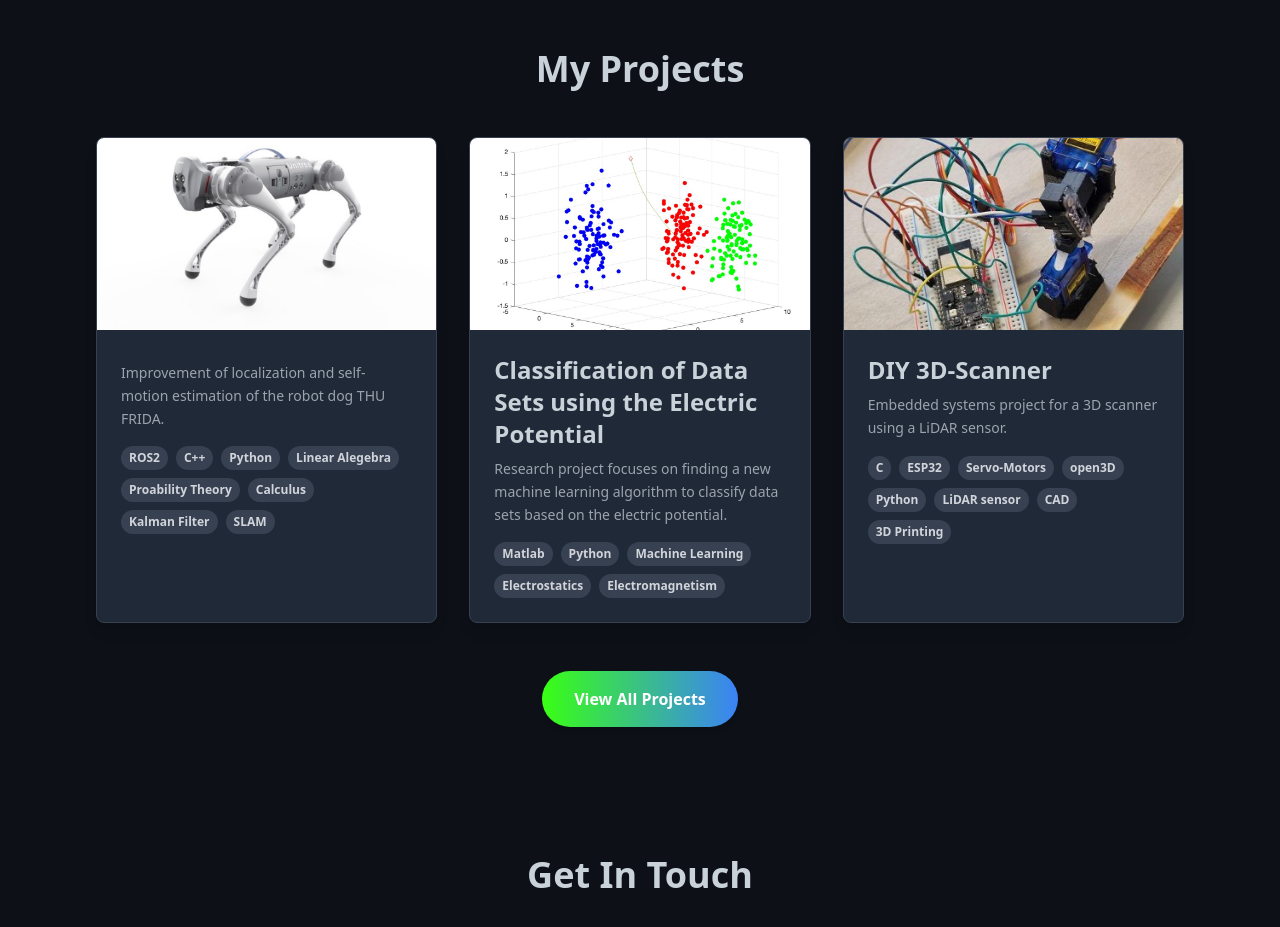
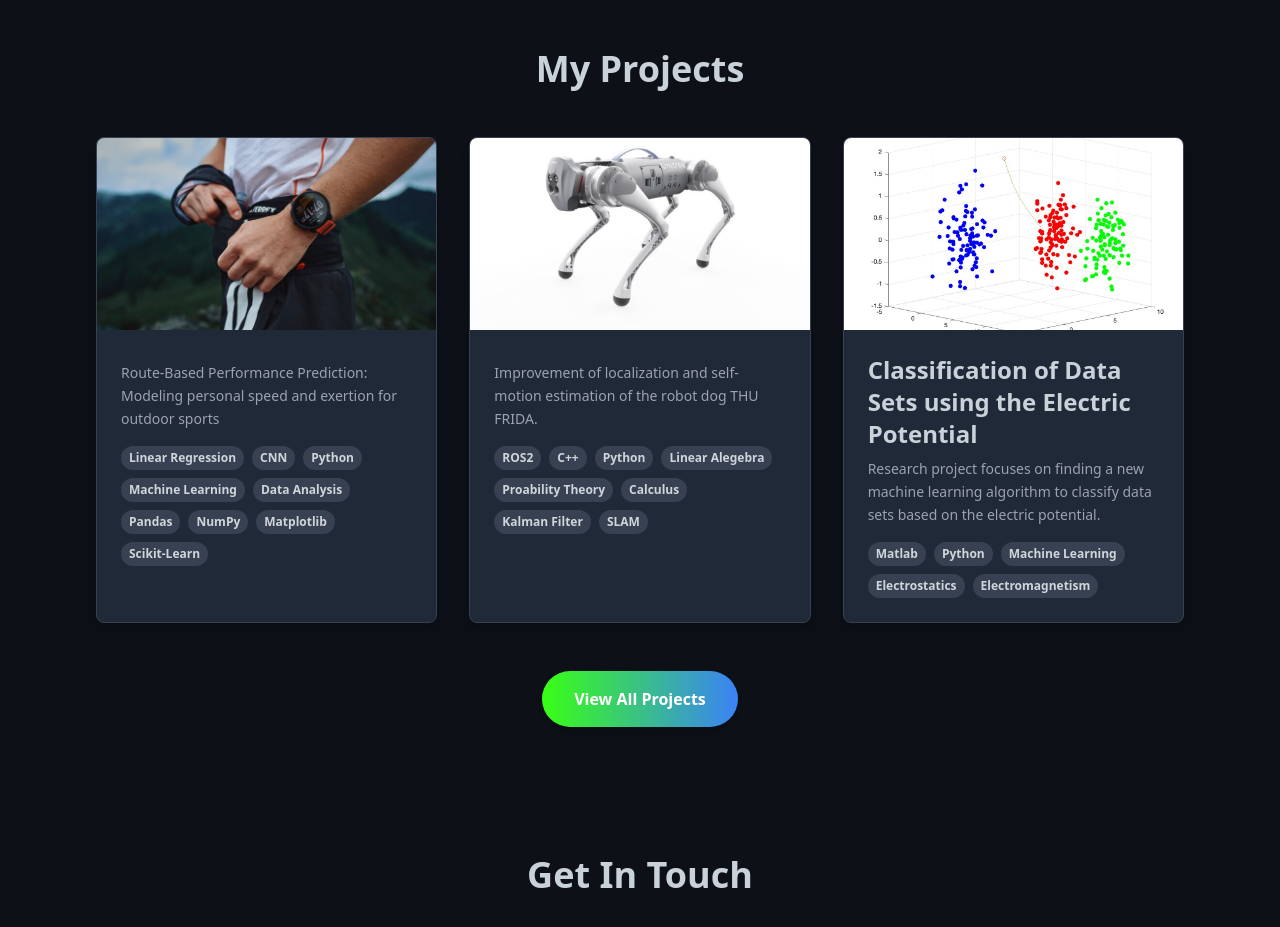
Before and after one commit to alaba234/Portfolio, a React (Create React App) app: page /#home in a window 1280 px wide. Shown: the part 5460-6387 px from the top of the page. Built offline with nearby package versions, Linux system fonts and the light colour scheme.

Commit message:
Added project

```diff
--- a/src/components/ProjectsSection.jsx
+++ b/src/components/ProjectsSection.jsx
@@ -5,8 +5,29 @@ import useScrollFadeOut from '../hooks/useScrollFadeOut'
 
 // Placeholder data for your projects - easily expandable!
 const projectsData = [
+
+    {
+    id: 1,
+    image: '/suunto.jpg',
+    title: '',
+    description:
+      'Route-Based Performance Prediction: Modeling personal speed and exertion for outdoor sports',
+    tags: [
+      'Linear Regression',
+      'CNN',
+      'Python',
+      'Machine Learning',
+      'Data Analysis',
+      'Pandas',
+      'NumPy',
+      'Matplotlib',
+      'Scikit-Learn'
+
+    ],
+  },
+
   {
-    id: 1,
+    id: 2,
     image: '/unitree.jpg',
     title: '',
     description:
@@ -25,7 +46,7 @@ const projectsData = [
   },
 
   {
-    id: 2,
+    id: 3,
     image: '/Kraft_3Dimensional_3Klassen.jpg',
     title: 'Classification of Data Sets using the Electric Potential',
     description:
@@ -39,7 +60,7 @@ const projectsData = [
     ],
   },
   {
-    id: 3,
+    id: 4,
     image: '/diy3dscanner.jpg',
     title: 'DIY 3D-Scanner',
     description:
@@ -56,7 +77,7 @@ const projectsData = [
     ],
   },
   {
-    id: 4,
+    id: 5,
     image: '/PCB.png',
     title:
       'LoRa-based system for presence detection in university learning areas',
@@ -80,7 +101,7 @@ const projectsData = [
   },
 
   {
-    id: 5,
+    id: 6,
     image: 'react.png',
     title: 'Portfolio Website',
     description:
@@ -95,7 +116,7 @@ const projectsData = [
     ],
   },
   {
-    id: 6,
+    id: 7,
     image: '/nexus.png',
     title: 'Version Control Program',
     description: `A version control
@@ -111,7 +132,7 @@ const projectsData = [
     ],
   },
   {
-    id: 7,
+    id: 8,
     image: '/expectedResult.png',
     title: 'Expected Results Tool',
     description: `An application that calculates pressure, gas, and limit values based on user input.
@@ -120,7 +141,7 @@ const projectsData = [
     tags: ['Python', 'Tkinter'],
   },
   {
-    id: 8,
+    id: 9,
     image: '/xml.png ',
     title: 'Syntage Editor',
     description: `Further development on an exisiting editor for the editing of XML-files based on
@@ -128,7 +149,7 @@ const projectsData = [
     tags: ['Java', 'XML'],
   },
   {
-    id: 9,
+    id: 10,
     image: 'WordGenerator.png',
     title: 'Tool for the creation of DOC-documents from HTML-files',
     description: `A internal tool originally written as a Python script to convert HTML files into a Word document
```
Also changed, not shown: public/suunto.jpg (added).
